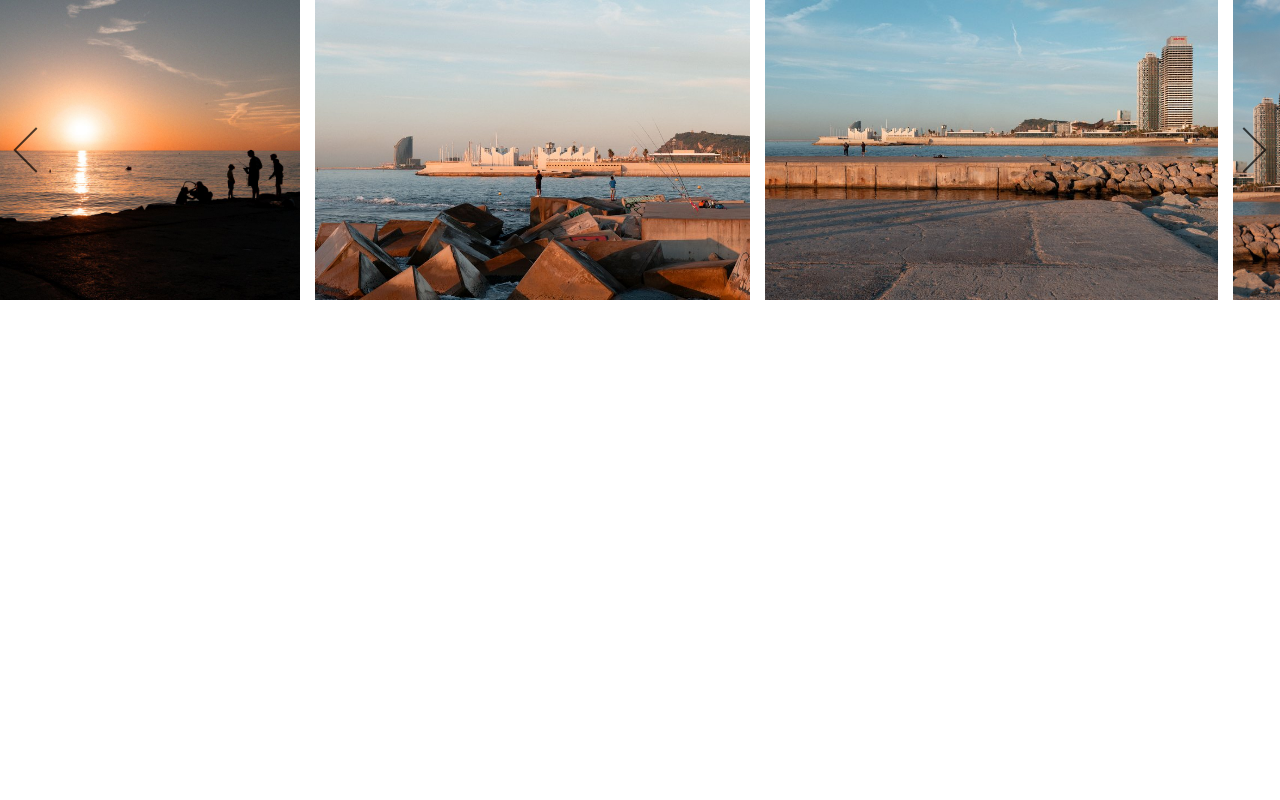
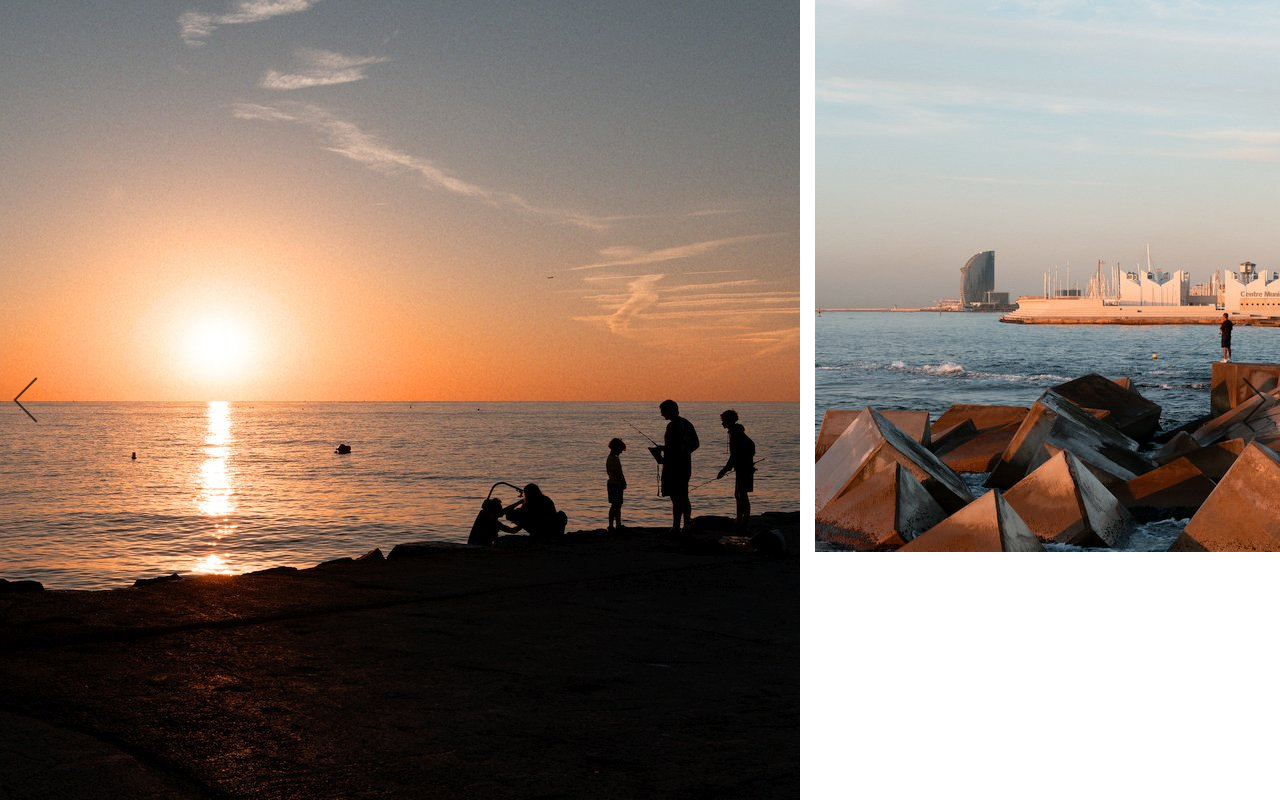
Before and after one commit to antonyebl/noweekend-galleries, a plain HTML site: page gallery_01_sunrise/index.html in a window 1280 px wide. Drawn offline with Linux system fonts and the light colour scheme.

Commit message:
Update style.css

```diff
--- a/style.css
+++ b/style.css
@@ -2,14 +2,14 @@ body {
     margin: 0;
     padding: 0;
     font-family: sans-serif;
-    background-color: #ffffff; /* White background */
-    overflow: hidden; /* Prevents body scroll bars */
+    background-color: #ffffff;
+    overflow: hidden;
 }
 
 .gallery-container {
     width: 100%;
-    margin: 0; /* Ensures no default margin is applied */
-    /* Padding was removed in a previous step */
+    margin: 0;
+    padding: 0; /* Ensures no padding is affecting the size */
     display: flex;
     align-items: center;
     overflow: hidden;
@@ -25,10 +25,11 @@ body {
     display: flex;
     gap: 15px;
     will-change: transform;
+    /* Height is now controlled by the images inside */
 }
 
 .gallery-image {
-    height: 300px; /* Use a fixed pixel height for all images */
+    height: 100%; /* The image height will be the full height of the gallery-wrapper */
     object-fit: contain;
     pointer-events: none;
 }
@@ -51,7 +52,6 @@ body {
     opacity: 1;
 }
 
-/* Change arrow color for white background */
 .left-arrow {
     left: 20px;
     border-top: 2px solid black;
```
